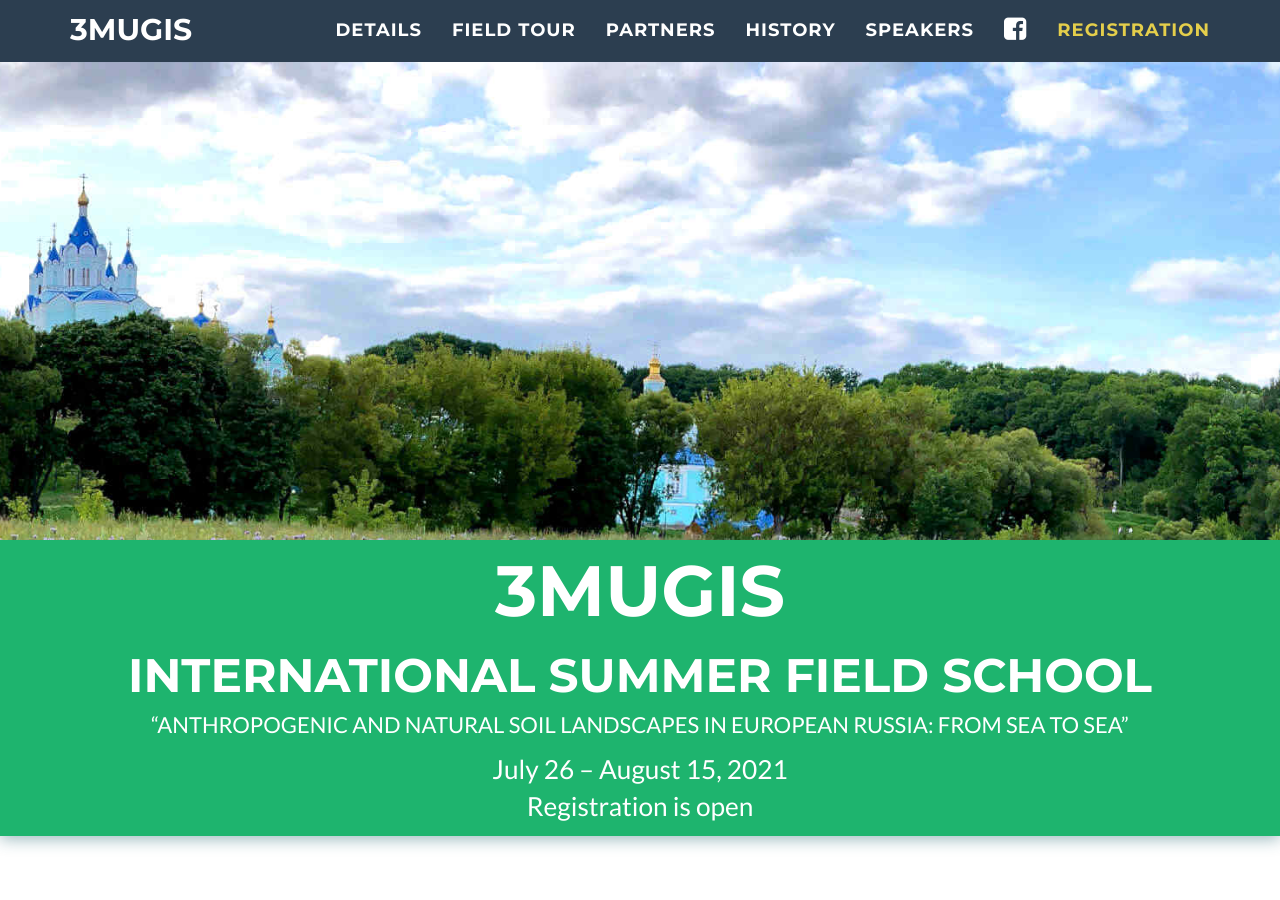
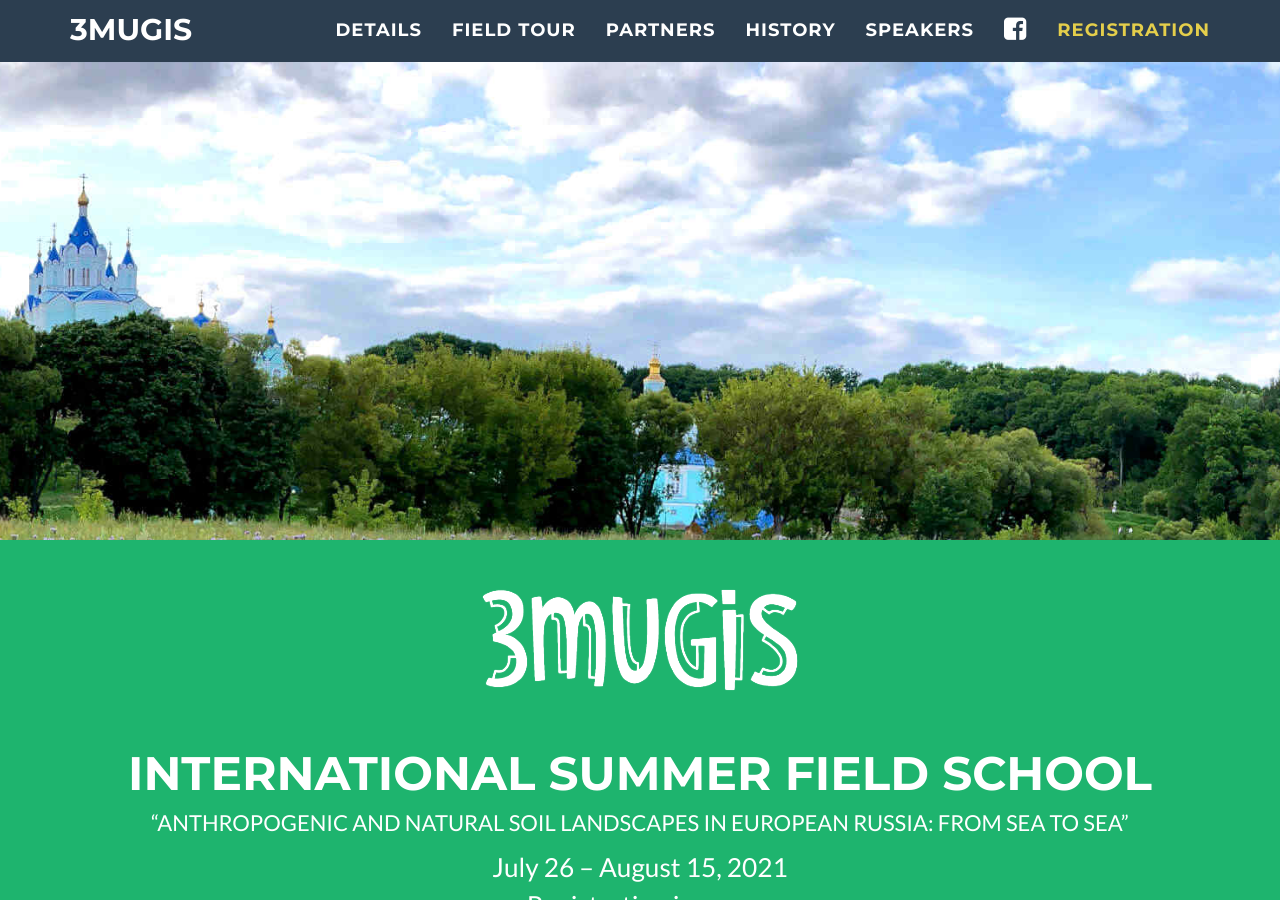
Before and after one commit to erasmus-rudn/erasmus-rudn.github.io, a Jekyll site: the page built from index.md, in a window 1280 px wide and 900 px high. Built offline with Jekyll 4.4.1, drawn with Linux system fonts in a browser that asks for light colours.

Commit message:
Update header.html

```diff
--- a/_includes/header.html
+++ b/_includes/header.html
@@ -23,7 +23,7 @@
                 <div class="col-lg-12">
 
                     <div class="intro-text">
-                        <span class="name">{{ site.title }}</span>
+                        <img src="img/white_logo_nobg_200px.png" style="margin-bottom:0px">
                     </div>
                     <div class="intro-text">
                         <span class="name" style="font-size:47px">INTERNATIONAL SUMMER FIELD SCHOOL</span>
```
